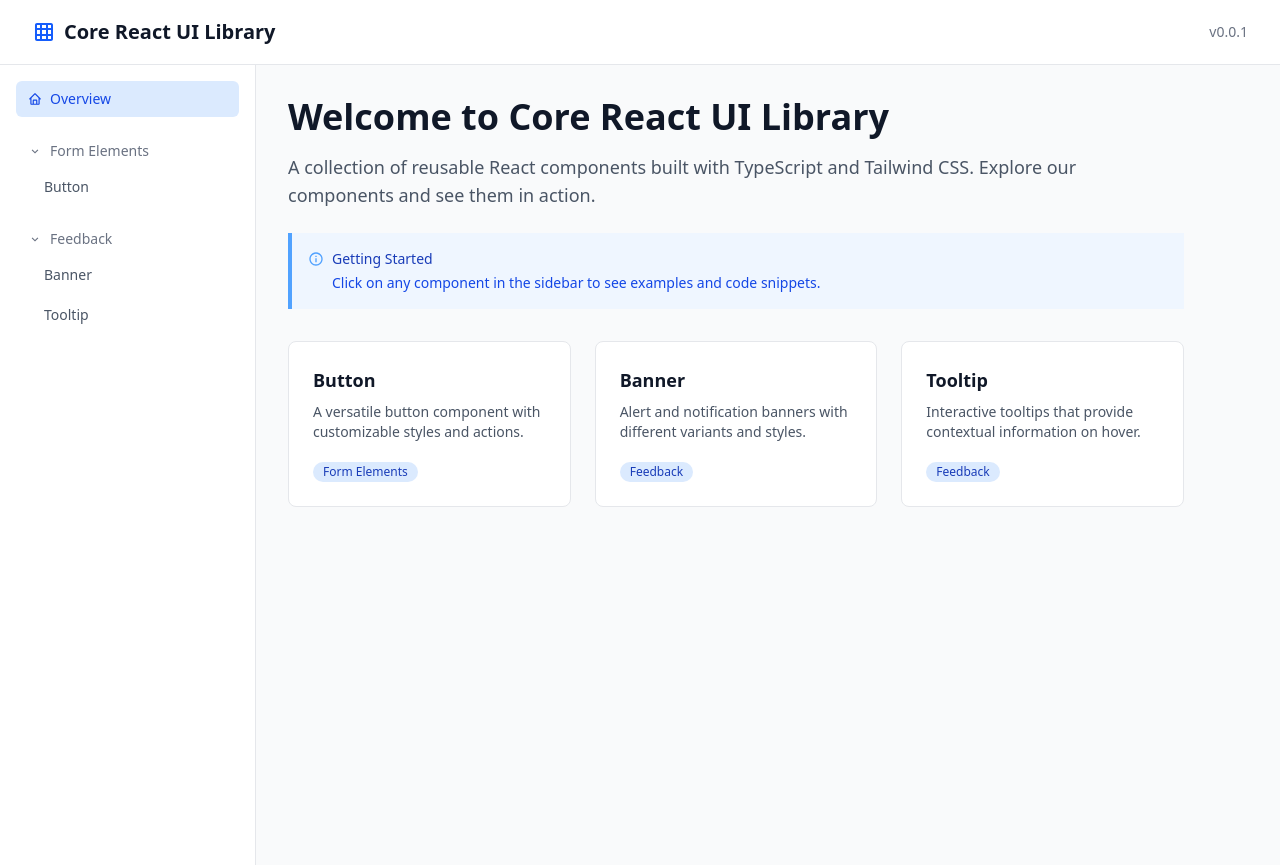
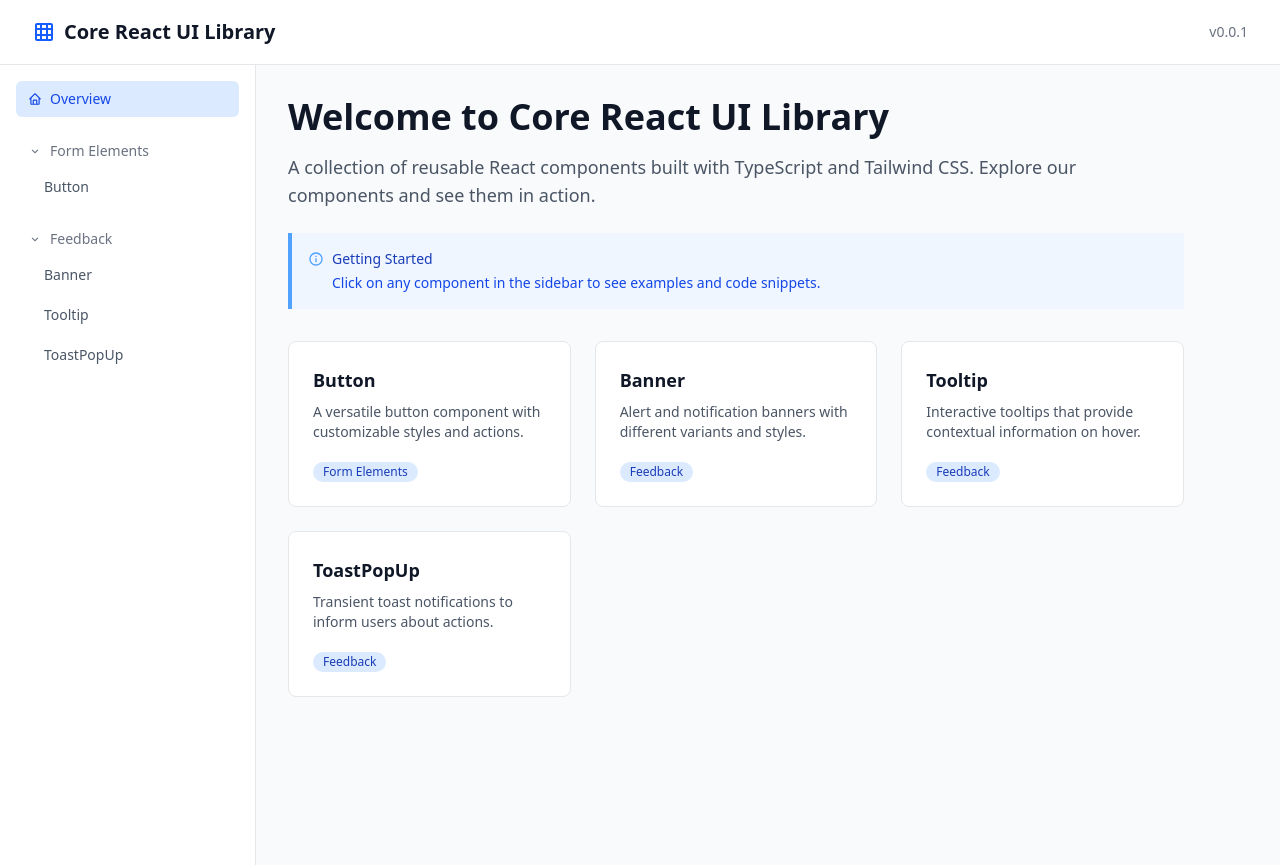
Before and after one commit to AkhilDevarasetty/core-react-ui-component-library, a React (Vite) app: page / in a window 1280 px wide. Built offline with nearby package versions, Linux system fonts and the light colour scheme.

Commit message:
feat: Add ToastPopUp component with customizable notifications and integrate into Playground

```diff
--- /dev/null
+++ b/lib/components/ToastPopups/ToastPopUp.tsx
@@ -0,0 +1,70 @@
+import { ToastPopUpProps } from '@lib/types/ToastPopUpProps';
+import { BsCheckCircle, BsXCircle, BsInfoCircle, BsExclamationTriangle } from 'react-icons/bs';
+
+const ToastPopUp = ({ title, message, position, type }: ToastPopUpProps) => {
+  const positionClass = {
+    'top-left': 'top-0 left-0',
+    'top-right': 'top-0 right-0',
+    'bottom-left': 'bottom-0 left-0',
+    'bottom-right': 'bottom-0 right-0',
+  };
+  const appliedClasses = position ? `absolute ${positionClass[position]}` : '';
+  const renderToast = () => {
+    switch (type) {
+      case 'success':
+        return (
+          <div
+            className={`flex items-center max-w-xs bg-green-50 p-4 rounded-lg shadow-md gap-4 bottom ${appliedClasses}`}
+          >
+            <BsCheckCircle fill="#22C55E" className="h-6 w-6 flex-shrink-0" />
+            <div>
+              <div className="text-sm font-semibold text-green-700">{title}</div>
+              <div className="text-sm text-green-600">{message}</div>
+            </div>
+          </div>
+        );
+      case 'error':
+        return (
+          <div
+            className={`flex items-center max-w-xs bg-red-50 p-4 rounded-lg shadow-md gap-4 ${appliedClasses}`}
+          >
+            <BsXCircle fill="#F87171" className="h-6 w-6 flex-shrink-0" />
+            <div>
+              <div className="text-sm font-semibold text-red-700">{title}</div>
+              <div className="text-sm text-red-600">{message}</div>
+            </div>
+          </div>
+        );
+      case 'warning':
+        return (
+          <div
+            className={`flex items-center max-w-xs bg-yellow-50 p-4 rounded-lg shadow-md gap-4 ${appliedClasses}`}
+          >
+            <BsExclamationTriangle fill="#F59E0B" className="h-6 w-6 flex-shrink-0" />
+            <div>
+              <div className="text-sm font-semibold text-yellow-700">{title}</div>
+              <div className="text-sm text-yellow-600">{message}</div>
+            </div>
+          </div>
+        );
+      case 'info':
+        return (
+          <div
+            className={`flex items-center max-w-xs bg-blue-50 p-4 rounded-lg shadow-md gap-4 ${appliedClasses}`}
+          >
+            <BsInfoCircle fill="#3B82F6" className="h-6 w-6 flex-shrink-0" />
+            <div>
+              <div className="text-sm font-semibold text-blue-700">{title}</div>
+              <div className="text-sm text-blue-600">{message}</div>
+            </div>
+          </div>
+        );
+      default:
+        return null;
+    }
+  };
+
+  return <div>{renderToast()}</div>;
+};
+
+export default ToastPopUp;
--- a/lib/components/index.ts
+++ b/lib/components/index.ts
@@ -1,3 +1,4 @@
 export * from './Button/Button';
 export { default as Banner } from './Banners/Banner';
 export { default as Tooltip } from './Tooltip/Tooltip';
+export {default as ToastPopUp} from './ToastPopups/ToastPopUp'
--- /dev/null
+++ b/lib/types/ToastPopUpProps.ts
@@ -0,0 +1,6 @@
+export type ToastPopUpProps = {
+    title: string;
+    message?: string;
+    position?: 'top-left' | 'top-right' | 'bottom-left' | 'bottom-right';
+    type: 'success' | 'error' | 'info' | 'warning';
+};
--- a/src/playground/componentData.tsx
+++ b/src/playground/componentData.tsx
@@ -1,4 +1,4 @@
-import { Button, Banner, Tooltip } from '@lib/components';
+import { Button, Banner, Tooltip, ToastPopUp } from '@lib/components';
 import { BiInfoCircle } from 'react-icons/bi';
 import { ComponentDemo } from './types';
 
@@ -171,5 +171,116 @@ export const componentDemos: ComponentDemo[] = [
 </Tooltip>`
       }
     ]
+  },
+  {
+    name: 'ToastPopUp',
+    description: 'Transient toast notifications to inform users about actions.',
+    category: 'Feedback',
+    examples: [
+      {
+        title: 'Success Toast',
+        description: 'A success notification toast',
+        component: (
+          <ToastPopUp
+            title="Success"
+            message="Your changes have been saved successfully!"
+            type="success"
+          />
+        ),
+        code: `<ToastPopUp
+  title="Success"
+  message="Your changes have been saved successfully!"
+  type="success"
+/>`
+      },
+      {
+        title: 'Error Toast',
+        description: 'An error notification toast',
+        component: (
+          <ToastPopUp
+            title="Error"
+            message="Something went wrong. Please try again."
+            type="error"
+          />
+        ),
+        code: `<ToastPopUp
+  title="Error"
+  message="Something went wrong. Please try again."
+  type="error"
+/>`
+      },
+      {
+        title: 'Warning Toast',
+        description: 'A warning notification toast',
+        component: (
+          <ToastPopUp
+            title="Warning"
+            message="Your session will expire in 5 minutes."
+            type="warning"
+          />
+        ),
+        code: `<ToastPopUp
+  title="Warning"
+  message="Your session will expire in 5 minutes."
+  type="warning"
+/>`
+      },
+      {
+        title: 'Info Toast',
+        description: 'An information notification toast',
+        component: (
+          <ToastPopUp
+            title="Info"
+            message="New features are now available!"
+            type="info"
+          />
+        ),
+        code: `<ToastPopUp
+  title="Info"
+  message="New features are now available!"
+  type="info"
+/>`
+      },
+      {
+        title: 'Positioned Toast (Top Right)',
+        description: 'Toast positioned at top-right corner',
+        component: (
+          <div className="relative h-32 bg-gray-100 border border-gray-300 rounded-md overflow-hidden">
+            <ToastPopUp
+              title="Positioned"
+              message="This toast is positioned at top-right"
+              type="success"
+              position="top-right"
+            />
+          </div>
+        ),
+        code: `<ToastPopUp
+  title="Positioned"
+  message="This toast is positioned at top-right"
+  type="success"
+  position="top-right"
+/>`
+      },
+      {
+        title: 'Positioned Toast (Bottom Left)',
+        description: 'Toast positioned at bottom-left corner',
+        component: (
+          <div className="relative h-32 bg-gray-100 border border-gray-300 rounded-md overflow-hidden">
+            <ToastPopUp
+              title="Positioned"
+              message="This toast is positioned at bottom-left"
+              type="info"
+              position="bottom-left"
+            />
+          </div>
+        ),
+        code: `<ToastPopUp
+  title="Positioned"
+  message="This toast is positioned at bottom-left"
+  type="info"
+  position="bottom-left"
+/>`
+      }
+    ]
   }
 ];
```
